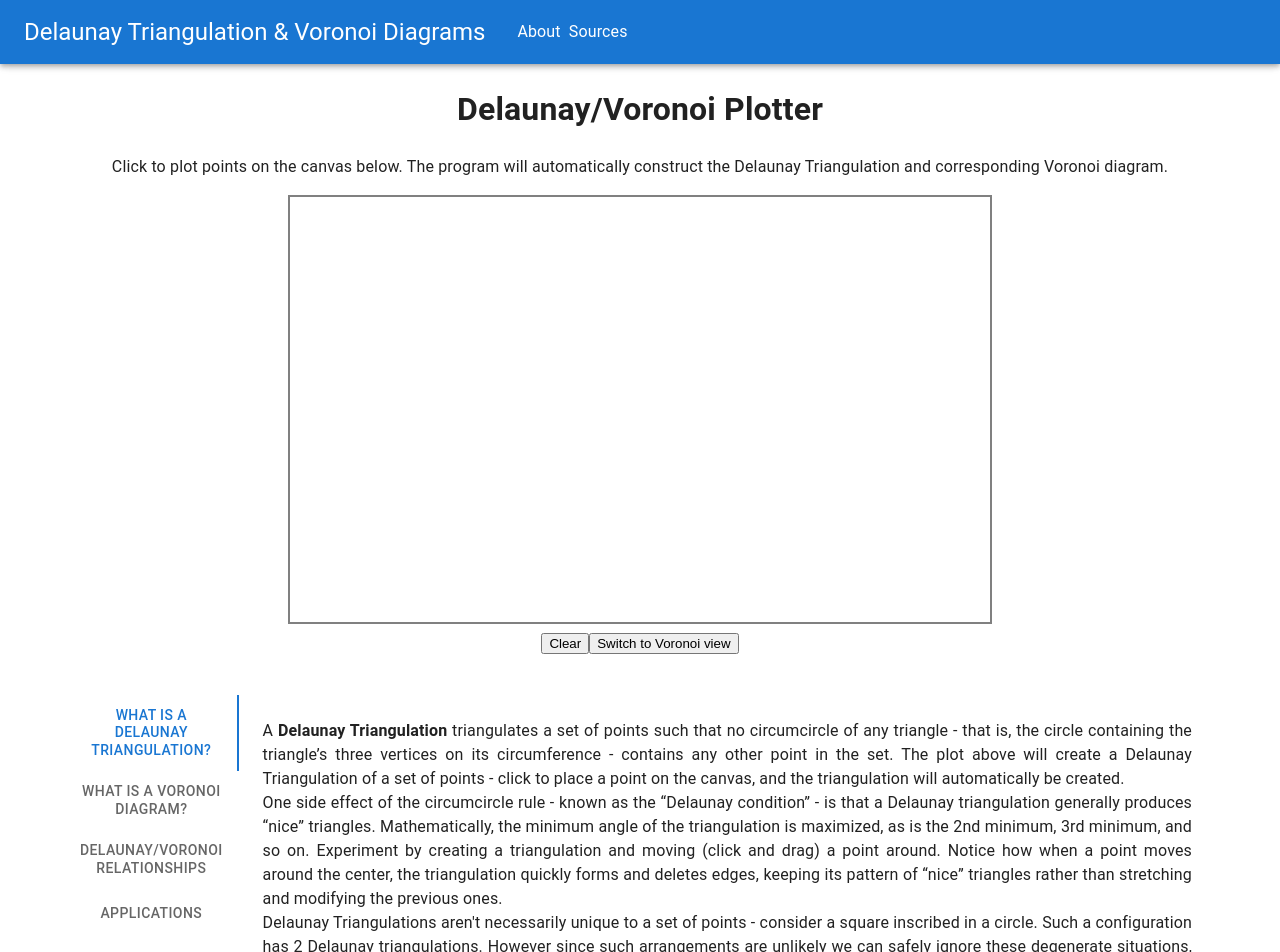
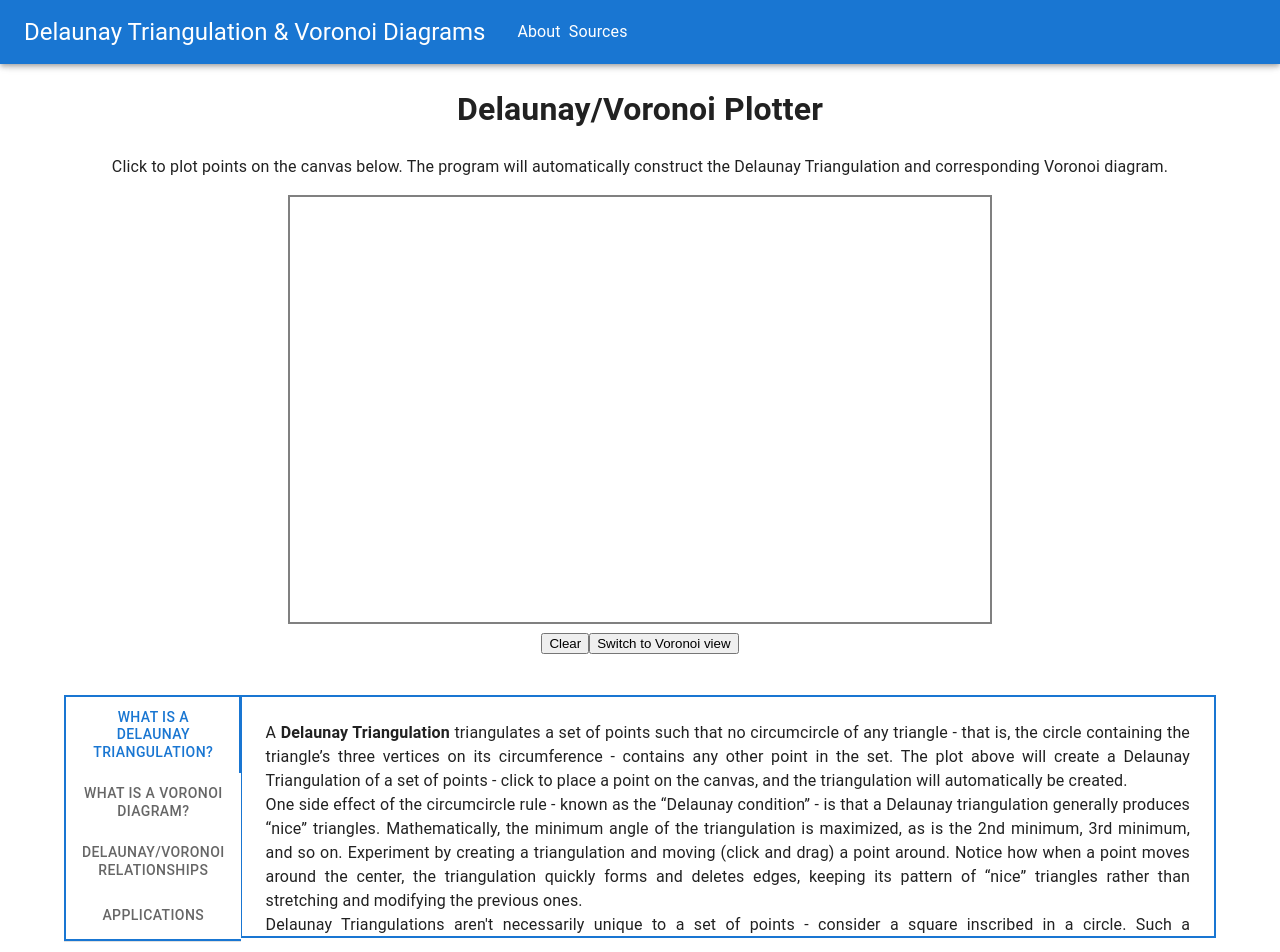
Before and after one commit to mkb6559/Delaunay, a React (Create React App) app: page / in a window 1280 px wide. Shown: the top 952 px of the page. Built offline with nearby package versions, Linux system fonts and the light colour scheme.

Commit message:
styling updates

```diff
--- a/src/components/TabBox.tsx
+++ b/src/components/TabBox.tsx
@@ -21,7 +21,7 @@ function CustomTabPanel(props: TabPanelProps) {
       aria-labelledby={`simple-tab-${index}`}
       {...other}
     >
-      {value === index && <Box sx={{ p: 3 }}>{children}</Box>}
+      {value === index && <Box sx={{ p: 3, overflow: 'scroll', height: 243, border: '2px solid #1976d2', borderLeft: '0.5px solid #1976d2'}}>{children}</Box>}
     </div>
   );
 }
@@ -41,9 +41,9 @@ export default function TabBox() {
   };
 
   return (
-    <Stack direction="row" sx={{ width: '100%' }} className='Info-Section'>
+    <Stack direction="row" sx={{ width: '100%', marginBottom: 5 }} className='Info-Section'>
       <Box sx={{ borderBottom: 1, borderColor: 'divider' }}>
-        <Tabs value={value} onChange={handleChange} aria-label="basic tabs example" orientation='vertical'>
+        <Tabs value={value} onChange={handleChange} aria-label="basic tabs example" orientation='vertical' sx={{border: '2px solid #1976d2', borderRight: 0}}>
           <Tab label="What is a Delaunay Triangulation?" {...a11yProps(0)} />
           <Tab label="What is a Voronoi Diagram?" {...a11yProps(1)} />
           <Tab label="Delaunay/Voronoi Relationships" {...a11yProps(2)} />
```
